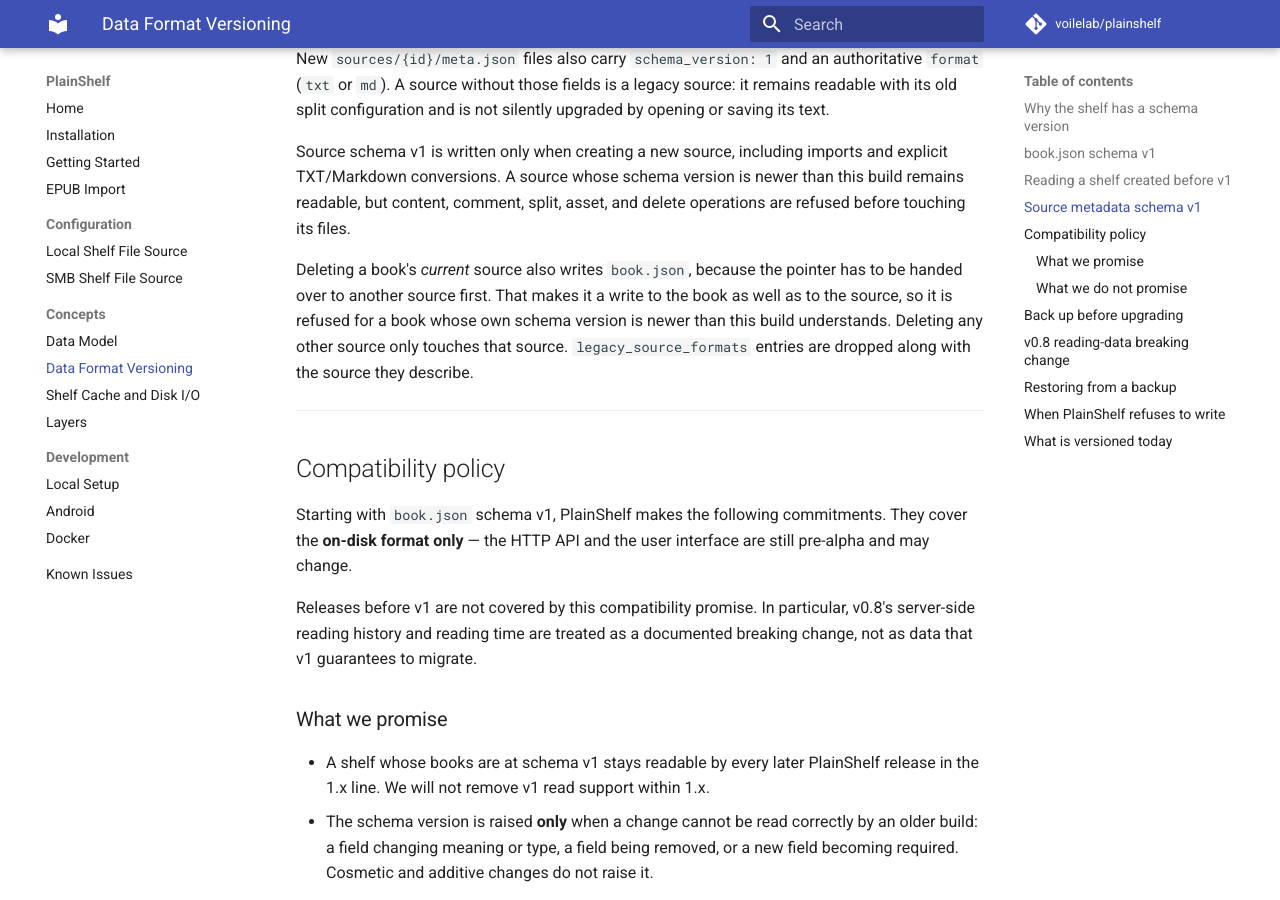
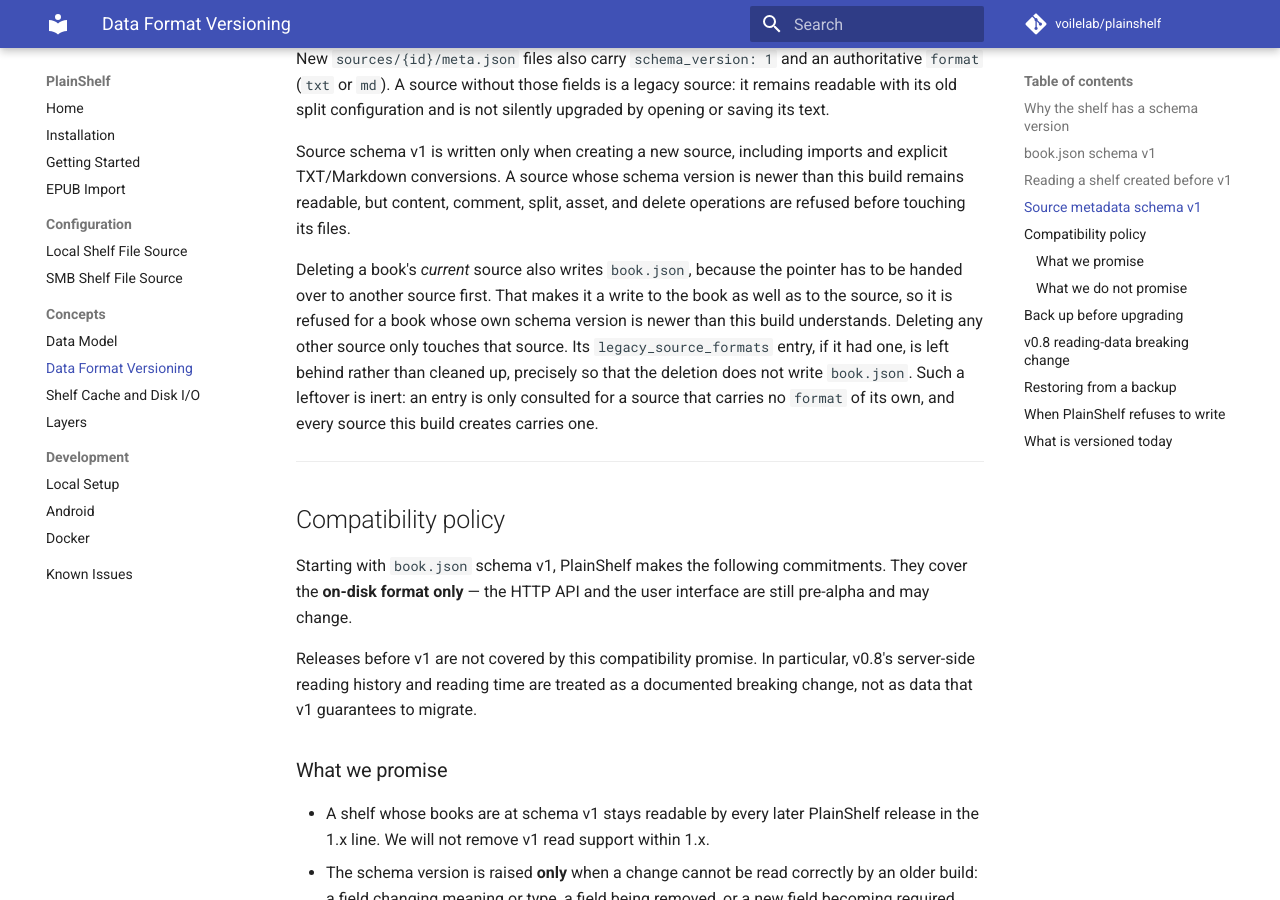
Before and after one commit to voilelab/plainshelf, an MkDocs documentation site: the page built from docs/concepts/data-format-versioning.md, in a window 1280 px wide and 900 px high, scrolled down 2698 px. Built offline with MkDocs 1.6.1 and Material for MkDocs 9.7.7, drawn with Linux system fonts in a browser that asks for light colours; comment, search, counter and statistics services are not loaded.

Commit message:
Address review: narrow e2e source ID, correct legacy-format doc
The e2e helper took the second source ID from a find(), which is
string | undefined; expect().toBeTruthy() does not narrow it for
TypeScript and leaves a possible undefined in the locator and template
string. Throw on the missing case instead, which narrows and fails loudly.

The versioning doc claimed legacy_source_formats entries are dropped with
the source they describe. That only happens on the current-source path,
which already rewrites book.json; deleting any other source deliberately
writes nothing, so its entry is left behind. Say that, and say why the
leftover is inert: an entry is only consulted for a source carrying no
format of its own, and every source this build creates carries one.

Co-Authored-By: Claude Opus 5 <noreply@anthropic.com>
Claude-Session: https://claude.ai/code/session_01Eff9mtM1hReEZzWx59AbyR

```diff
--- a/docs/concepts/data-format-versioning.md
+++ b/docs/concepts/data-format-versioning.md
@@ -113,8 +113,10 @@ Deleting a book's *current* source also writes `book.json`, because the pointer
 has to be handed over to another source first. That makes it a write to the book
 as well as to the source, so it is refused for a book whose own schema version is
 newer than this build understands. Deleting any other source only touches that
-source. `legacy_source_formats` entries are dropped along with the source they
-describe.
+source. Its `legacy_source_formats` entry, if it had one, is left behind rather
+than cleaned up, precisely so that the deletion does not write `book.json`. Such
+a leftover is inert: an entry is only consulted for a source that carries no
+`format` of its own, and every source this build creates carries one.
 
 ---
 
```
Also changed, not shown: 1 other file.
